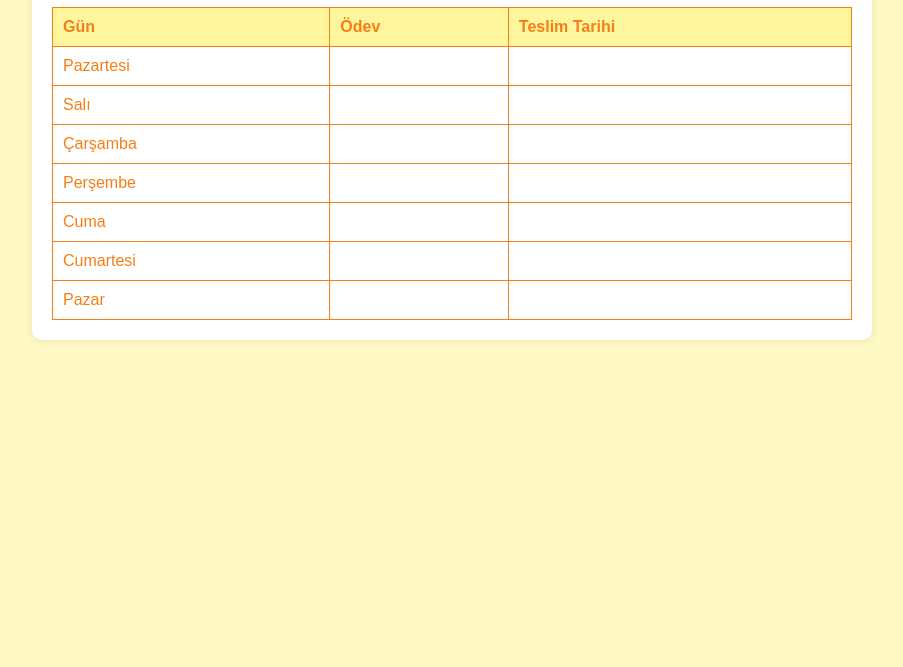
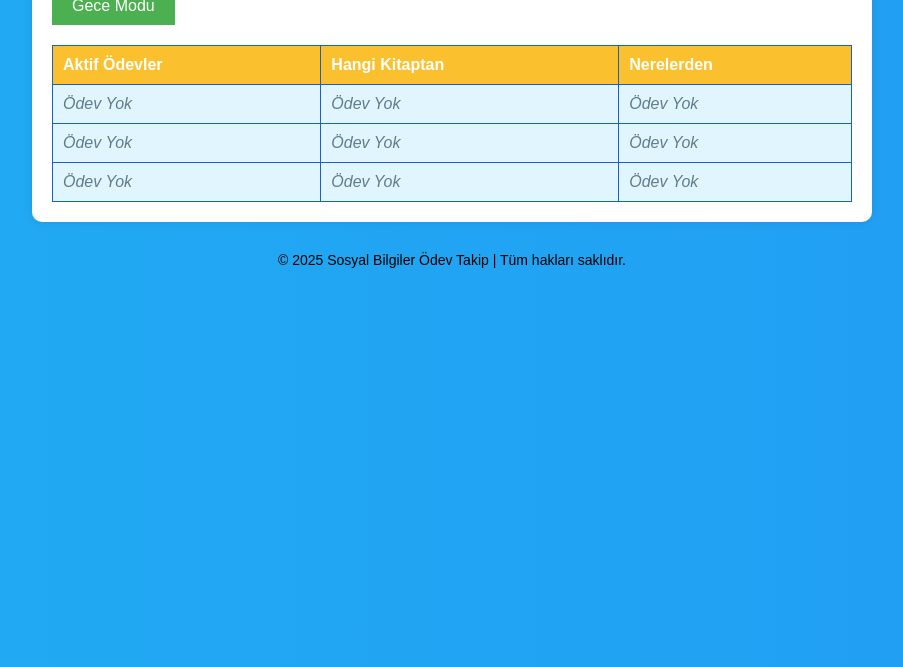
Before and after one commit to inan892/inan_dersler.github.io, a plain HTML site: page matematik.html in a window 1280 px wide. Shown: the part 133-800 px from the top of the page, without its empty margins (188-1091 px from the left). Drawn offline with Linux system fonts and the light colour scheme.

Commit message:
Update matematik.html

```diff
--- a/matematik.html
+++ b/matematik.html
@@ -3,15 +3,37 @@
 <head>
     <meta charset="UTF-8">
     <meta name="viewport" content="width=device-width, initial-scale=1.0">
-    <title>Ödev Takip Tablosu</title>
+    <title>Sosyal Bilgiler Ödev Takip Tablosu</title>
+    <link rel="icon" href="favicon.ico" type="image/x-icon">
     <style>
+        /* Renk Paleti */
+        :root {
+            --primary-color: #1565c0;
+            --secondary-color: #4caf50;
+            --accent-color: #fbc02d;
+            --background-light: #e3f2fd;
+            --background-dark: #2c3e50;
+            --text-light: #ffffff;
+            --text-dark: #000000;
+            --text-muted: #607d8b;
+        }
+
         body {
             font-family: Arial, sans-serif;
-            margin: 20px;
-            padding: 20px;
-            background-color: #fff9c4;
-            color: #f57f17;
+            margin: 0;
+            padding: 0;
+            background: linear-gradient(270deg, #2196F3, #21CBF3);
+            background-size: 400% 400%;
+            animation: bgMove 10s infinite alternate;
+            color: var(--primary-color);
+            transition: background-color 0.3s, color 0.3s;
         }
+
+        @keyframes bgMove {
+            0% { background-position: 0% 50%; }
+            100% { background-position: 100% 50%; }
+        }
+
         .container {
             max-width: 800px;
             margin: auto;
@@ -19,72 +41,157 @@
             padding: 20px;
             border-radius: 10px;
             box-shadow: 0 0 10px rgba(0, 0, 0, 0.1);
+            opacity: 0;
+            transform: translateY(50px);
+            animation: fadeUp 1s forwards ease-out;
         }
-        h1 {
-            text-align: center;
+
+        h1, button, table, footer {
+            opacity: 0;
+            transform: translateY(50px);
+            animation: fadeUp 1s forwards ease-out;
         }
+
+        h1 { animation-delay: 0.2s; }
+        button { animation-delay: 0.4s; }
+        table { animation-delay: 0.6s; }
+        footer { animation-delay: 0.8s; }
+
+        @keyframes fadeUp {
+            100% {
+                opacity: 1;
+                transform: translateY(0);
+            }
+        }
+
+        /* Gece/Gündüz Modu */
+        body.dark-mode {
+            background-color: var(--background-dark);
+            color: var(--text-light);
+        }
+
+        .container.dark-mode {
+            background-color: #34495e;
+        }
+
+        /* Tablo ve Butonlar */
         table {
             width: 100%;
             border-collapse: collapse;
-            margin-top: 10px;
+            margin-top: 20px;
+            transition: all 0.3s ease;
         }
+
         table, th, td {
-            border: 1px solid #f57f17;
+            border: 1px solid var(--primary-color);
+            transition: all 0.3s ease;
         }
+
         th, td {
             padding: 10px;
             text-align: left;
+            transition: background-color 0.3s ease, color 0.3s ease;
         }
+
         th {
-            background: #fff59d;
+            background: var(--accent-color);
+            color: var(--text-light);
+        }
+
+        td {
+            background-color: #bbdefb;
+        }
+
+        td.readonly {
+            background-color: #e1f5fe;
+            font-style: italic;
+        }
+
+        /* Hover Efektleri */
+        td:hover, th:hover {
+            background-color: var(--primary-color);
+            color: var(--text-light);
+            cursor: pointer;
+        }
+
+        /* Gece/Gündüz Modu Butonu */
+        #mode-toggle {
+            background-color: var(--secondary-color);
+            color: var(--text-light);
+            padding: 10px 20px;
+            border: none;
+            cursor: pointer;
+            margin-top: 20px;
+            font-size: 16px;
+            transition: background-color 0.3s, transform 0.3s;
+        }
+
+        #mode-toggle:hover {
+            background-color: #388e3c;
+            transform: scale(1.05);
+        }
+
+        footer {
+            text-align: center;
+            font-size: 14px;
+            color: var(--primary-color);
+            margin-top: 30px;
+            transition: color 0.3s ease;
+        }
+
+        /* Ödev Yok yazılarının renk düzeni */
+        .readonly {
+            color: var(--text-muted);
+        }
+
+        body.dark-mode .readonly {
+            color: var(--text-dark);
+        }
+        p{
+            color: #000000;
         }
     </style>
 </head>
 <body>
     <div class="container">
-        <h1>Türkçe</h1>
+        <h1>Sosyal Bilgiler</h1>
+        <button id="mode-toggle">Gece Modu</button>
+
         <table>
             <tr>
-                <th>Gün</th>
-                <th>Ödev</th>
-                <th>Teslim Tarihi</th>
+                <th>Aktif Ödevler</th>
+                <th>Hangi Kitaptan</th>
+                <th>Nerelerden</th>
             </tr>
             <tr>
-                <td>Pazartesi</td>
-                <td></td>
-                <td></td>
+                <td class="readonly">Ödev Yok</td>
+                <td class="readonly">Ödev Yok</td>
+                <td class="readonly">Ödev Yok</td>
             </tr>
             <tr>
-                <td>Salı</td>
-                <td></td>
-                <td></td>
+                <td class="readonly">Ödev Yok</td>
+                <td class="readonly">Ödev Yok</td>
+                <td class="readonly">Ödev Yok</td>
             </tr>
             <tr>
-                <td>Çarşamba</td>
-                <td></td>
-                <td></td>
-            </tr>
-            <tr>
-                <td>Perşembe</td>
-                <td></td>
-                <td></td>
-            </tr>
-            <tr>
-                <td>Cuma</td>
-                <td></td>
-                <td></td>
-            </tr>
-            <tr>
-                <td>Cumartesi</td>
-                <td></td>
-                <td></td>
-            </tr>
-            <tr>
-                <td>Pazar</td>
-                <td></td>
-                <td></td>
+                <td class="readonly">Ödev Yok</td>
+                <td class="readonly">Ödev Yok</td>
+                <td class="readonly">Ödev Yok</td>
             </tr>
         </table>
     </div>
+
+    <footer>
+        <p>&copy; 2025 Sosyal Bilgiler Ödev Takip | Tüm hakları saklıdır.</p>
+    </footer>
+
+    <script>
+        // Gece/Gündüz Modu Değişimi
+        document.getElementById('mode-toggle').addEventListener('click', function () {
+            document.body.classList.toggle('dark-mode');
+            document.querySelector('.container').classList.toggle('dark-mode');
+            this.textContent = document.body.classList.contains('dark-mode') ? 'Gündüz Modu' : 'Gece Modu';
+        });
+    </script>
 </body>
 </html>
```
